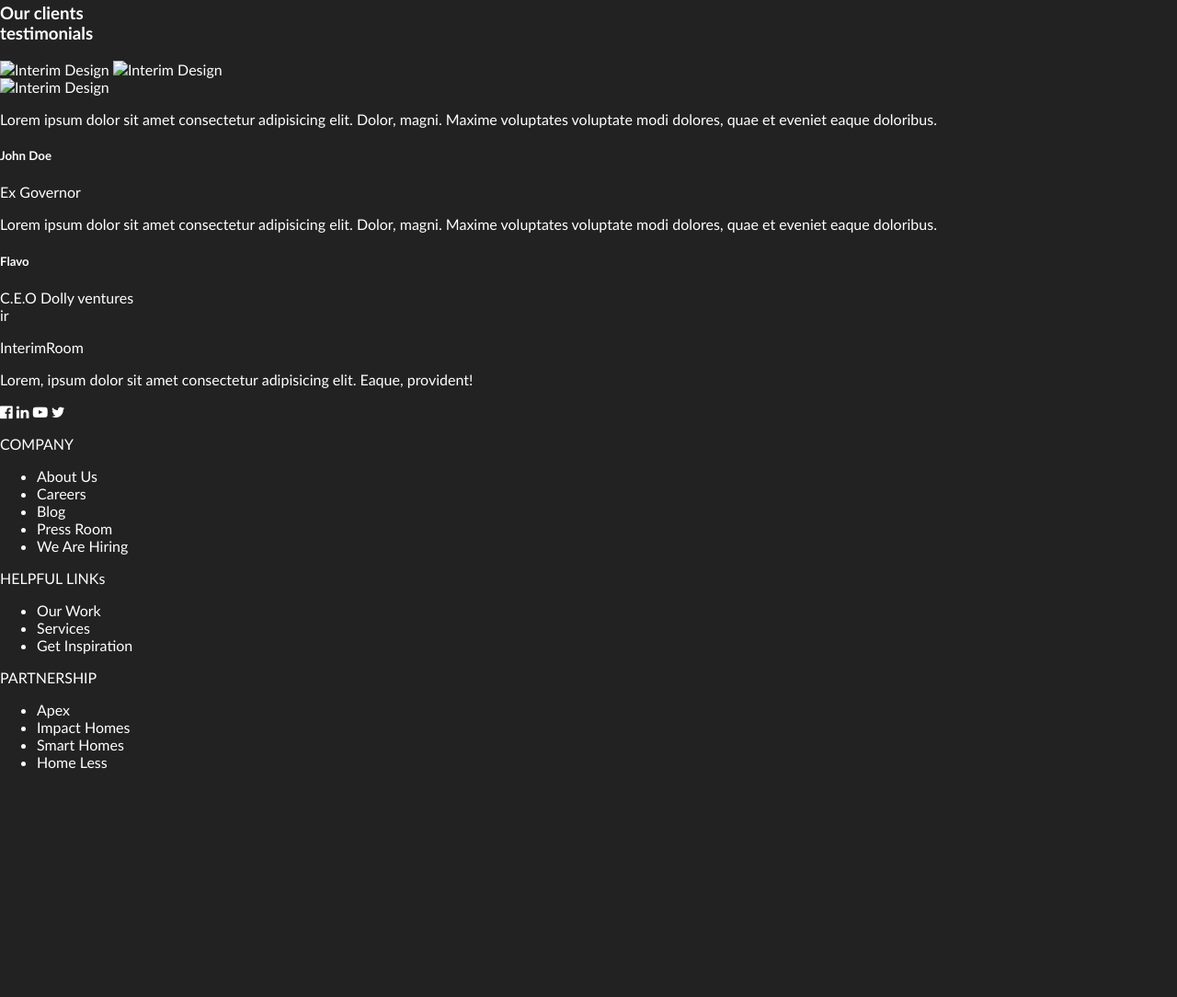
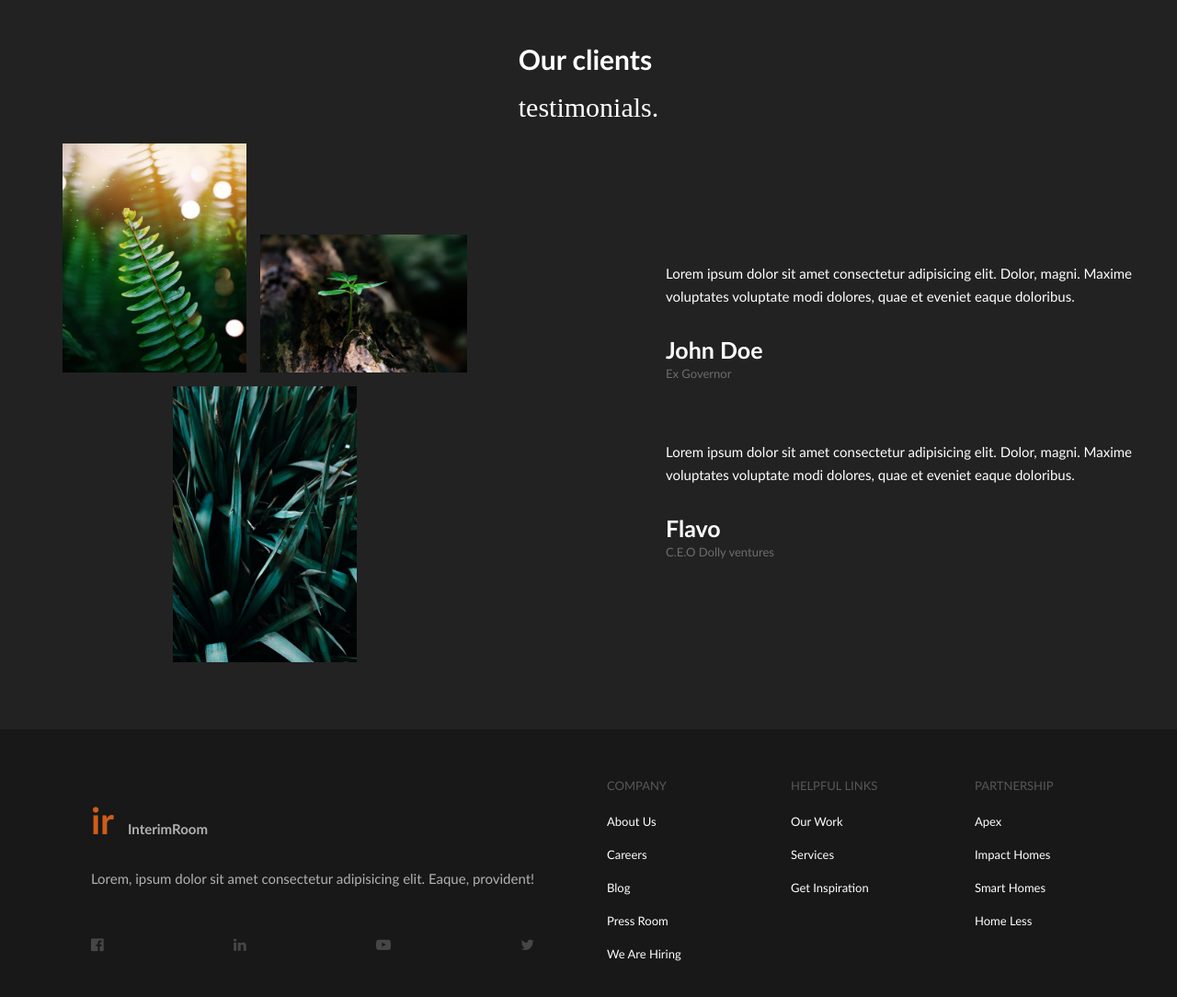
Before and after one commit to seyi-js/CSS_PROJECTS, a plain HTML site: page public7/index.html in a window 1280 px wide. Shown: the part 3667-4751 px from the top of the page at 92% size. Before the commit the page ends 4505 px from the top, so only its background shows below. Drawn offline with Linux system fonts and the light colour scheme.

Commit message:
Finished desktop version

```diff
--- a/public7/index.css
+++ b/public7/index.css
@@ -59,7 +59,9 @@ header .nav-1 ul,header .nav-2 ul {
 }
 
 
-
+i.fa-bars{
+    display: none;
+}
 header .nav-2{
     flex: 1;
 }
@@ -392,7 +394,290 @@ h5.all-categories:hover{
     position: absolute;
     /* top: 0px; */
     color: white;
-    /* display: none; */
+    display: none;
     z-index: 5;
     bottom:50px;
 }
+
+/* TESTIMONIAL SECTION */
+
+.testimonial-section{
+    display: grid;
+    grid-template-columns: 100%;
+    /* flex-direction: column; */
+    justify-content: center;
+    align-items: center;
+    background: #222222;
+    color: white;
+    padding: 70px 0 70px 0;
+    width: 100%;
+
+}
+
+.testimonial-section h3 {
+    margin: auto;
+    line-height: 18px
+}
+.testimonial-section h3 span{
+    font-size: 30px;
+    font-weight: bolder;
+
+}
+
+.testimonial-section h3 p{
+    font-size: 30px;
+    font-weight: lighter;
+    font-family: none;
+}
+
+.sub-testimonial-section-wrapper{
+    display: grid;
+    grid-template-columns: 45% 10% 45%;
+    margin: 0 auto;
+}
+
+.testimonial-section-images{
+    display:flex;
+    flex-direction: column;
+    align-items:center;
+
+}
+
+.images-section-1{
+    display:flex;
+    flex-direction: row;
+    justify-content: center;
+
+    align-items: flex-end;
+    margin: 0 0px 15px 0px;
+    width: 100%;
+}
+
+
+.images-section-1 img:nth-of-type(1) {
+    width: 200px;
+    margin: 0 15px 0 0;
+}
+.images-section-2 img{
+    width:100%;
+}
+.clients-testimonial-section{
+    display:flex;
+    flex-direction: column;
+    align-items: center;
+    justify-content: center;
+    padding: 0 20px;
+}
+
+.clients-testimonial-section div:nth-of-type(1){
+    margin-bottom: 50px;
+}
+.clients-testimonial-section div p{
+    font-size: 15px;
+    line-height: 25px;
+    margin-bottom: 30px;
+}
+
+.clients-testimonial-section div h5{
+   padding: 0;
+   margin:0;
+   font-size:25px;
+}
+
+.clients-testimonial-section div span{
+    font-size:13px;
+    color:#6d6d6d;
+}
+
+
+/* FOOTER SECTION */
+
+footer{
+    display:grid;
+    grid-template-columns: repeat(2, 50% 50%);
+    background:#181818;
+    color: white;
+    grid-gap: 20px;
+    padding: 40px;
+}
+
+.footer-left{
+    display: flex;
+    flex-direction: column;
+    /* align-items: center; */
+    justify-content: center;
+    margin: 0 auto;
+}
+
+
+ .footer-logo p span{
+    margin-right: 15px;
+    font-size:40px;
+    color:#cd5e18;
+
+}
+.footer-logo p{
+
+    font-weight:bold;
+    font-size:17px;
+}
+
+.footer-left p{
+    font-size: 15px;
+    color:#b1b1b1;
+}
+
+.footer-left .social-networks{
+    display: flex;
+    color:#464646;
+    justify-content: space-between;
+    margin-top: 40px;
+}
+
+.footer-right{
+    display: grid;
+    grid-template-columns: repeat(3,1fr);
+}
+
+.footer-links-header{
+    font-size: 13px;
+    color:#585858;
+}
+
+.footer-right div{
+   display:flex;
+   flex-direction:column
+    /* margin:0; */
+}
+.footer-right div a{
+    text-decoration: none;
+    margin:10px 0;
+    color:white;
+    font-size:13px;
+    /* margin:0; */
+}
+
+
+
+/* MEDIA QUERIES */
+
+@media (max-width: 850px){
+    .nav-1, .nav-2{
+        display: none;
+    }
+    i.fa-bars{
+        display: block;
+        font-size:25px;
+    }
+    header .logo{
+        flex: 20%;
+        display:flex;
+        align-items:center;
+        justify-content: center;
+    }
+    header{
+        padding: 0 15px;
+    }
+    header .bars{
+        flex:80%;
+        display:flex;
+
+        justify-content: flex-end;
+    }
+}
+
+@media (max-width: 768px){
+    .intro-section{
+        display: grid;
+        grid-template-columns: 1fr;
+
+}
+
+@media (max-width: 600px){
+
+    .banner{
+        width: 90%;
+        height: auto;
+
+    }
+    .after-banner-section{
+        display: grid;
+        grid-template-columns: 1fr;
+
+    }
+
+    .explore-section-categories{
+
+        grid-template-columns: 100%;
+
+
+    }
+
+    .explore-section-categories-sideBar ul{
+        display: none;
+
+
+    }
+
+    .sub-testimonial-section-wrapper{
+
+        grid-template-columns: 100%;
+
+    }
+
+    footer{
+
+        grid-template-columns: 100%;
+
+    }
+}
+
+@media (max-width: 480px){
+    .intro-section{
+
+        width: 90%;
+
+    }
+
+    .after-banner-section{
+        width:100%;
+
+    }
+
+    .sub-small-space-section{
+
+        grid-template-columns: 100%;
+
+        width: 80%;
+
+    }
+    .after-banner-section-2 img:nth-child(1){
+       display:none;
+    }
+    .small-space-section-2 img{
+        display: none
+
+    }
+
+    .explore-section-categories-images{
+
+        grid-template-columns:100%;
+
+
+    }
+
+    .explore-section-categories-images section:nth-of-type(1){
+        display: none;
+    }
+    .explore-section-categories-images section:nth-of-type(2){
+        display: none;
+    }
+    .explore-section-categories-images section:nth-of-type(3){
+        display: none;
+    }
+
+    .testimonial-section-images{
+        display:none;
+
+    }
+}
--- a/public7/index.html
+++ b/public7/index.html
@@ -26,7 +26,10 @@
                     <li>Sign In</li>
                     <li class="register">REGISTER</li>
                 </ul>
-            </div>
+            </div >
+            <div class="bars">
+            <i class="fa fa-bars"></i>
+        </div>
         </header>
 
         <!-- End Of Header -->
@@ -105,7 +108,17 @@
                 <div class="explore-section-categories-images">
                    <section>
                     <img src="../assets/images/pexels-mwabonje-1329618.jpg" alt="InterimRoom" >
-                    <p>Inner Child</p>
+                    <div>
+                        <span>
+                            <p>5m</p>
+                            <p>length</p>
+                        </span>
+                        <span>
+                            <p>3.5m</p>
+                            <p>width</p>
+                        </span>
+                        <p>Visit project <i class="fa fa-long-arrow-right"></i></p>
+                    </div>
                    </section>
 
                    <section>
@@ -136,16 +149,16 @@
         <section class="testimonial-section">
             <!-- TODO -->
             <!-- Repeat thesame header as the explore section -->
-            <h3><span>Our clients</span><br>testimonials</h3>
+            <h3><span>Our clients</span><br><p>testimonials.</p></h3>
             <div class="sub-testimonial-section-wrapper">
 
                 <div class="testimonial-section-images">
                     <div class="images-section-1">
-                        <img src="" alt="Interim Design">
-                        <img src="" alt="Interim Design">
+                        <img src="../assets/images/pexels-photo-1329618.jpeg" alt="Interim Design" >
+                        <img src="../assets/images/pexels-photo-1151418.jpeg" alt="Interim Design" height="150px;">
                     </div>
                     <div class="images-section-2">
-                        <img src="" alt="Interim Design">
+                        <img src="../assets/images/pexels-photo-3838850.jpeg" alt="Interim Design" height="300px">
                     </div>
                 </div>
 
@@ -173,8 +186,7 @@
         <footer>
             <div class="footer-left">
                 <div class="footer-logo">
-                    <span>ir</span>
-                    <p>InterimRoom</p>
+                    <p><span>ir</span>InterimRoom</p>
                 </div>
 
                 <p>Lorem, ipsum dolor sit amet consectetur adipisicing elit. Eaque, provident!</p>
@@ -188,30 +200,30 @@
             <div class="footer-right">
                 <div>
                     <p class="footer-links-header">COMPANY</p>
-                    <ul>
-                        <li>About Us</li>
-                        <li>Careers</li>
-                        <li>Blog</li>
-                        <li>Press Room</li>
-                        <li>We Are Hiring</li>
-                    </ul>
+                    <div>
+                        <a href="">About Us</a>
+                        <a href="">Careers</a>
+                        <a href="">Blog</a>
+                        <a href="">Press Room</a>
+                        <a href="">We Are Hiring</a>
+                    </div>
                 </div>
                 <div>
-                    <p class="footer-links-header">HELPFUL LINKs</p>
-                    <ul>
-                        <li>Our Work</li>
-                        <li>Services</li>
-                        <li>Get Inspiration</li>
-                    </ul>
+                    <p class="footer-links-header">HELPFUL LINKS</p>
+                    <div>
+                        <a href="">Our Work</a>
+                        <a href="">Services</a>
+                        <a href="">Get Inspiration</a>
+                    </div>
                 </div>
                 <div>
                     <p class="footer-links-header">PARTNERSHIP</p>
-                    <ul>
-                        <li>Apex</li>
-                        <li>Impact Homes</li>
-                        <li>Smart Homes</li>
-                        <li>Home Less</li>
-                    </ul>
+                    <div>
+                        <a href="">Apex</li>
+                        <a href="">Impact Homes</a>
+                        <a href="">Smart Homes</a>
+                        <a href="">Home Less</a>
+                        </div>
                 </div>
             </div>
         </footer>
```
Also changed, not shown: public7/index.js (added).
